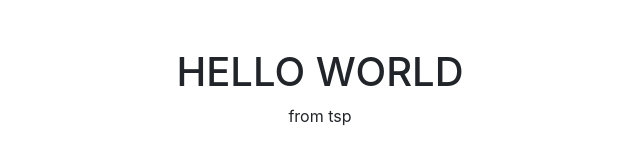
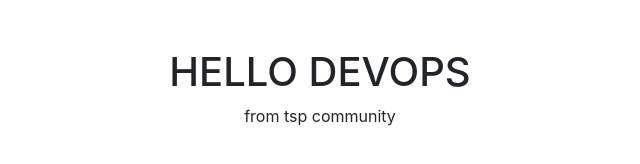
Before and after one commit to devbeisong/first-repo, a plain HTML site: page index.html in a window 1280 px wide. Shown: the whole page, without its empty margins (298-938 px from the left). Drawn offline with Linux system fonts and the light colour scheme.

Commit message:
updated welcome message

```diff
--- a/index.html
+++ b/index.html
@@ -12,8 +12,8 @@
 
 		<div class="container m-5">
 			<div class="text-center">
-				<h1>HELLO WORLD </h1>
-				<p>from tsp</p>
+				<h1>HELLO DEVOPS </h1>
+				<p>from tsp community</p>
 			</div>
 		</div>
 
```
